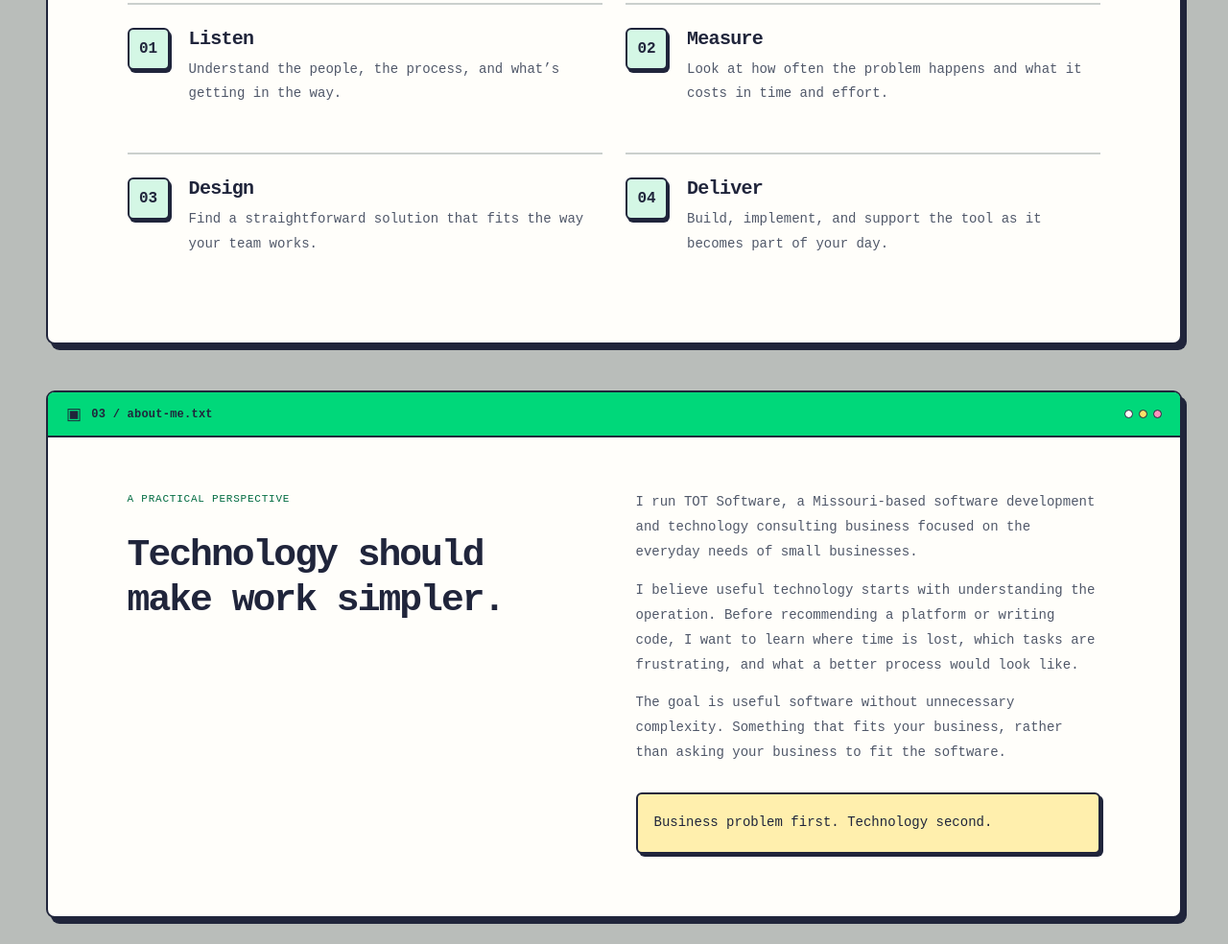
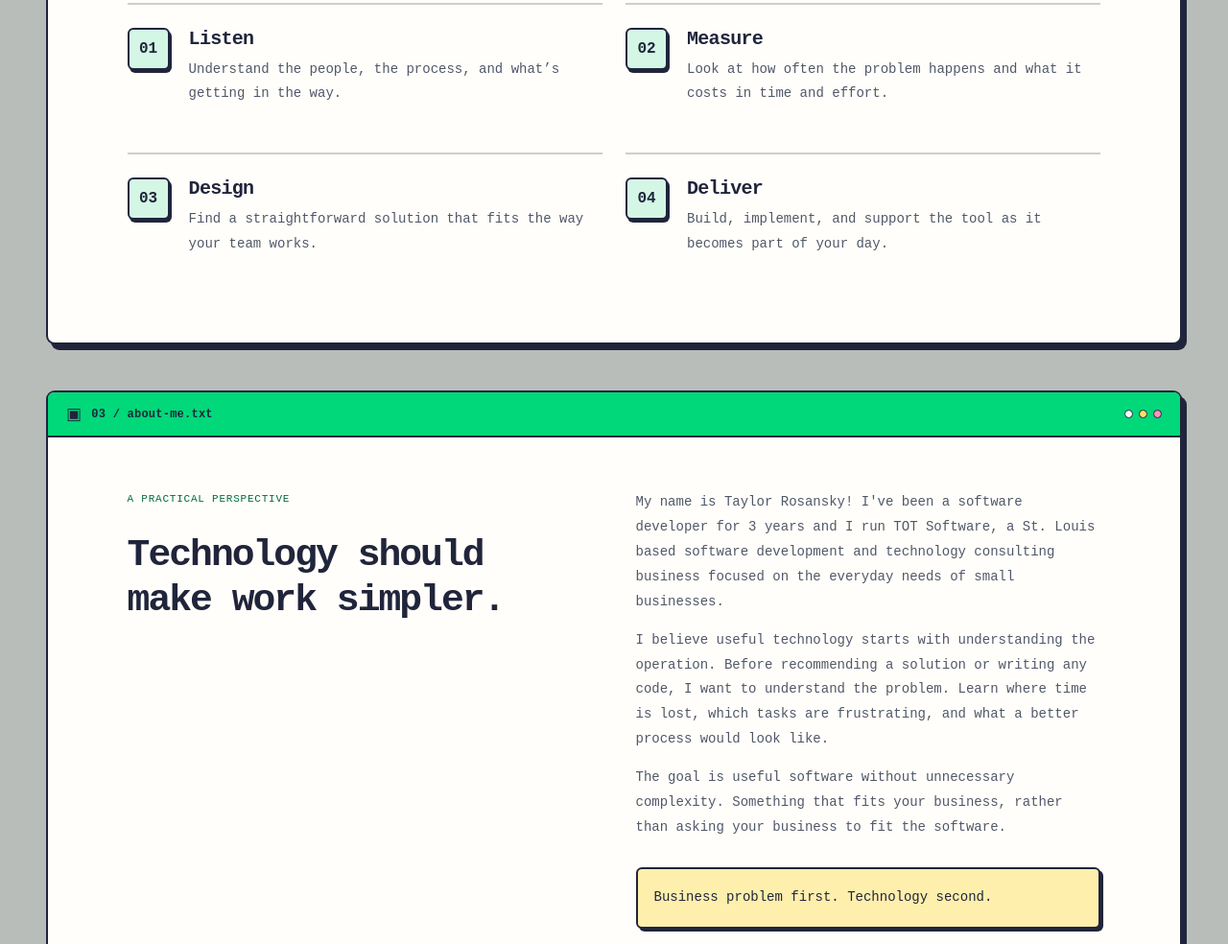
Before and after one commit to Tailored-Org-Tech/tot-website, a website: page index.html in a window 1280 px wide. Shown: the part 2333-3317 px from the top of the page at 96% size. Drawn offline with Linux system fonts and the light colour scheme.

Commit message:
Update About copy and center custom software icon

```diff
--- a/index.html
+++ b/index.html
@@ -135,7 +135,7 @@
                   stroke-linecap="round"
                   stroke-linejoin="round"
                 >
-                  <path d="m12 15-5 5 5 5m16-10 5 5-5 5m-10-15-4 30" /></svg
+                  <path d="M12 15l-5 5 5 5M28 15l5 5-5 5M23 12l-6 16" /></svg
               ></span>
               <h3>Custom software</h3>
               <p>
@@ -281,14 +281,15 @@
           </div>
           <div class="about-copy">
             <p>
-              I run TOT Software, a Missouri-based software development and
+              My name is Taylor Rosansky! I've been a software developer for 3 years
+              and I run TOT Software, a St. Louis based software development and
               technology consulting business focused on the everyday needs of
               small businesses.
             </p>
             <p>
               I believe useful technology starts with understanding the
-              operation. Before recommending a platform or writing code, I want
-              to learn where time is lost, which tasks are frustrating, and what
+              operation. Before recommending a solution or writing any code, I want
+              to understand the problem. Learn where time is lost, which tasks are frustrating, and what
               a better process would look like.
             </p>
             <p>
```
